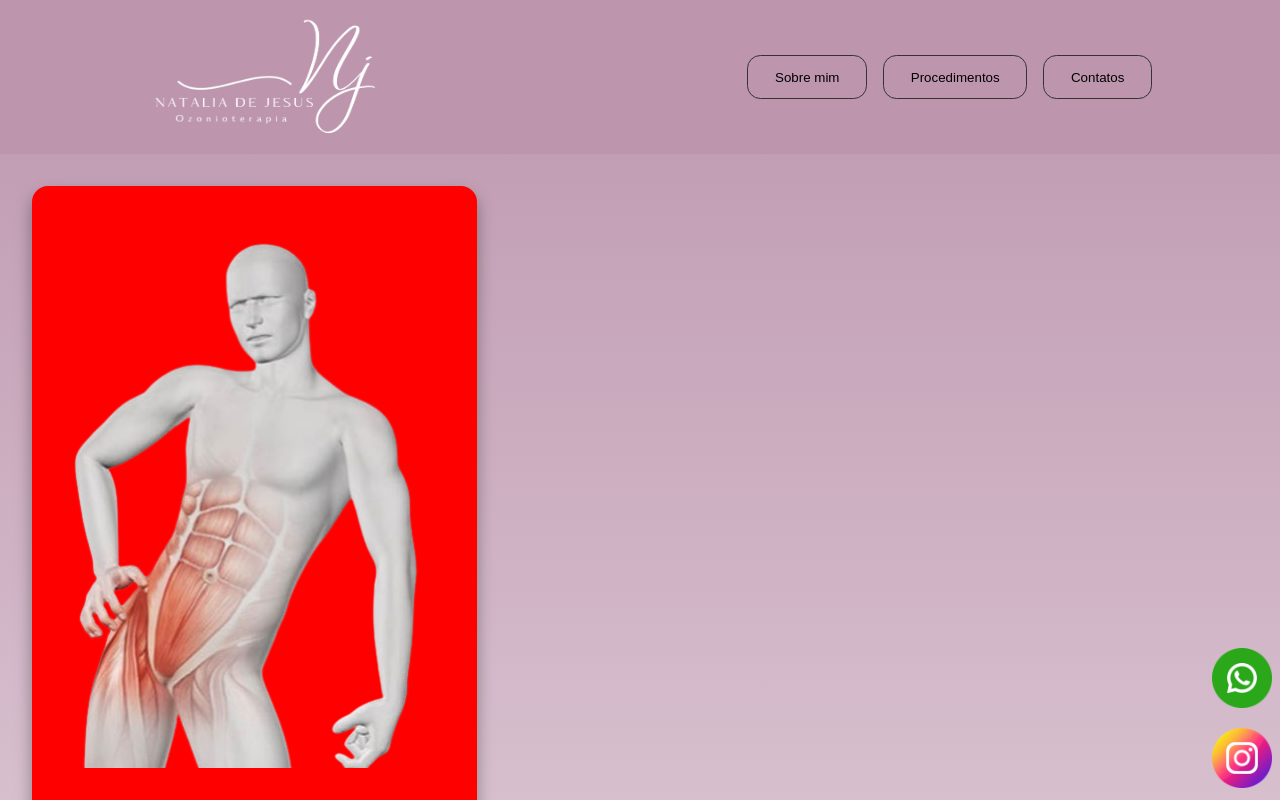
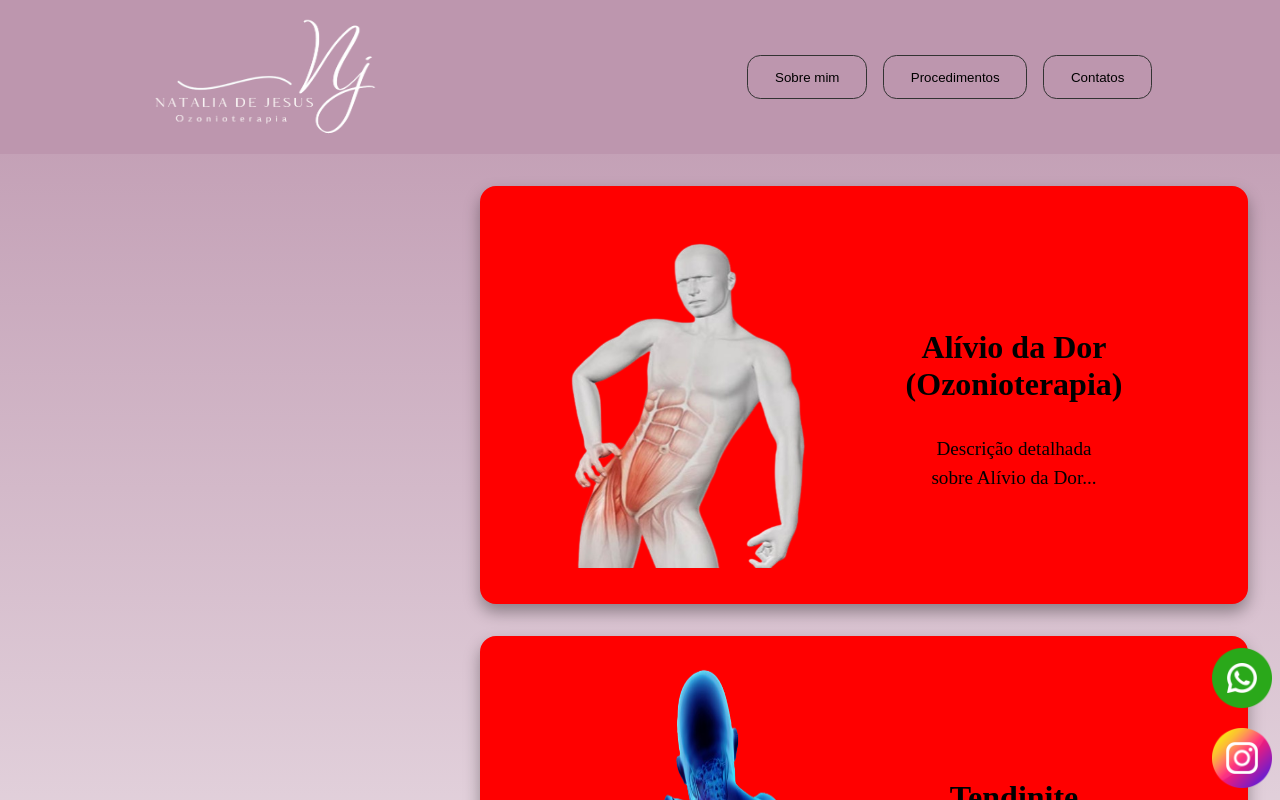
Before and after one commit to Ikejiri-1/landing-page-react, a React (Vite) app: page /procedimentos/alivio-da-dor-ozonioterapia in a window 1280 px wide. Shown: the top 800 px of the page. Built offline with nearby package versions, Linux system fonts and the light colour scheme.

Commit message:
estilos e conteudo da tela de procedimentos

```diff
--- a/src/components/Cards/Cards.css
+++ b/src/components/Cards/Cards.css
@@ -1,6 +1,5 @@
 .cards-container {
-  display: flex;
-  width: 100%;
+  width: 100vw;
 }
 
 .card {
@@ -78,3 +77,44 @@
   text-align: end;
   padding-right: 2em;
 }
+.card-8,
+.card-9,
+.card-10,
+.card-11,
+.card-12,
+.card-13,
+.card-14,
+.card-15,
+.card-16,
+.card-17,
+.card-18,
+.card-19,
+.card-20,
+.card-21,
+.card-22,
+.card-23,
+.card-24,
+.card-25 {
+  display: grid;
+  grid-template-columns: 0.5fr 1fr;
+  width: 60%;
+  align-items: center;
+  padding: 3em 2em;
+}
+.card-9,
+.card-11,
+.card-13,
+.card-15,
+.card-17,
+.card-19,
+.card-21,
+.card-23,
+.card-24,
+.card-25 {
+  margin-left: auto;
+  padding: 2em 4em;
+}
+.img-card img {
+  width: 300px;
+  height: 350px;
+}
--- a/src/components/Cards/index.tsx
+++ b/src/components/Cards/index.tsx
@@ -22,7 +22,9 @@ export function Cards({ cards }: CardsProps) {
         {cards.map((card) => (
           <li key={card.id} className={`card card-${card.id}`}>
             {card.image && (
-              <img src={card.image} className="img-card" alt={card.title} />
+              <figure className="img-card">
+                <img src={card.image} className="img-card" alt={card.title} />
+              </figure>
             )}
 
             <div>
--- a/src/pages/Procedures/index.tsx
+++ b/src/pages/Procedures/index.tsx
@@ -12,62 +12,119 @@ import designSobrancelhaImg from "/src/assets/img/design.jpg";
 export function Procedures() {
   const { slug } = useParams();
   const proceduresData = {
-    "toxina-botulinica-botox": {
+    "toxina-botulinica-botox": [
+      {
         id: 8,
         title: "Toxina Botulínica (Botox)",
         text: "Descrição detalhada sobre Toxina Botulínica...",
         image: botoxImg,
       },
-    "preenchimento-facial-e-labial": {
+      {
         id: 9,
+        title: "Toxina Botulínica (Botox)",
+        text: "Descrição detalhada sobre Toxina Botulínica...",
+      },
+    ],
+    "preenchimento-facial-e-labial": [
+      {
+        id: 10,
         title: "Preenchimento (Facial e Labial)",
         text: "Descrição detalhada sobre preenchimento...",
         image: preenchimentoImg,
       },
-    "fios-de-pdo": {
-      id: 10,
+      {
+        id: 11,
+        title: "Preenchimento (Facial e Labial)",
+        text: "Descrição detalhada sobre preenchimento...",
+      },
+    ],
+    "fios-de-pdo": [
+      {
+        id: 12,
         title: "Fios de PDO",
         text: "Descrição detalhada sobre Fios de PDO...",
       },
-    "bioestimulador-de-colageno": {
-      id: 11,
+      {
+        id: 13,
+        title: "Fios de PDO",
+        text: "Descrição detalhada sobre Fios de PDO...",
+      },
+    ],
+    "bioestimulador-de-colageno": [
+      {
+        id: 14,
         title: "Bioestimulador de Colágeno",
         text: "Descrição detalhada sobre Bioestimulador de Colágeno...",
         image: bioImg,
       },
+      {
+        id: 15,
+        title: "Bioestimulador de Colágeno",
+        text: "Descrição detalhada sobre Bioestimulador de Colágeno...",
+        children: <h1>teste</h1>,
+      },
+    ],
 
-    microagulhamento: {
-      id: 12,
+    microagulhamento: [
+      {
+        id: 16,
         title: "Microagulhamento",
         text: "Descrição detalhada sobre Microagulhamento...",
       },
-    "limpeza-de-pele-cross-peel": {
-      id: 13,
+      {
+        id: 17,
+        title: "Microagulhamento",
+        text: "Descrição detalhada sobre Microagulhamento...",
+      },
+    ],
+    "limpeza-de-pele-cross-peel": [
+      {
+        id: 18,
         title: "Limpeza de Pele (Cross Peel)",
         text: "Descrição detalhada sobre Limpeza de Pele...",
         image: crosspeelImg,
       },
-    "design-de-sobrancelha": {
-      id: 14,
+      {
+        id: 19,
+        title: "Limpeza de Pele (Cross Peel)",
+        text: "Descrição detalhada sobre Limpeza de Pele...",
+      },
+    ],
+    "design-de-sobrancelha": [
+      {
+        id: 20,
         title: "Design de Sobrancelha",
         text: "Descrição detalhada sobre Design de Sobrancelha...",
         image: designSobrancelhaImg,
       },
-    "extensao-de-cilios": {
-      id: 15,
+      {
+        id: 21,
+        title: "Design de Sobrancelha",
+        text: "Descrição detalhada sobre Design de Sobrancelha...",
+      },
+    ],
+    "extensao-de-cilios": [
+      {
+        id: 22,
         title: "Extensão de Cílios",
         text: "Descrição detalhada sobre Extensão de Cílios...",
         image: ciliosImg,
       },
+      {
+        id: 23,
+        title: "Extensão de Cílios",
+        text: "Descrição detalhada sobre Extensão de Cílios...",
+      },
+    ],
     "alivio-da-dor-ozonioterapia": [
       {
-        id: 16,
+        id: 24,
         title: "Alívio da Dor (Ozonioterapia)",
         text: "Descrição detalhada sobre Alívio da Dor...",
         image: bursiteImg,
       },
       {
-        id: 17,
+        id: 25,
         title: "Tendinite (Ozonioterapia)",
         text: "Descrição detalhada sobre Tendinite...",
         image: tendiniteImg,
```
Lines whose indentation alone changed are shown as unchanged.
